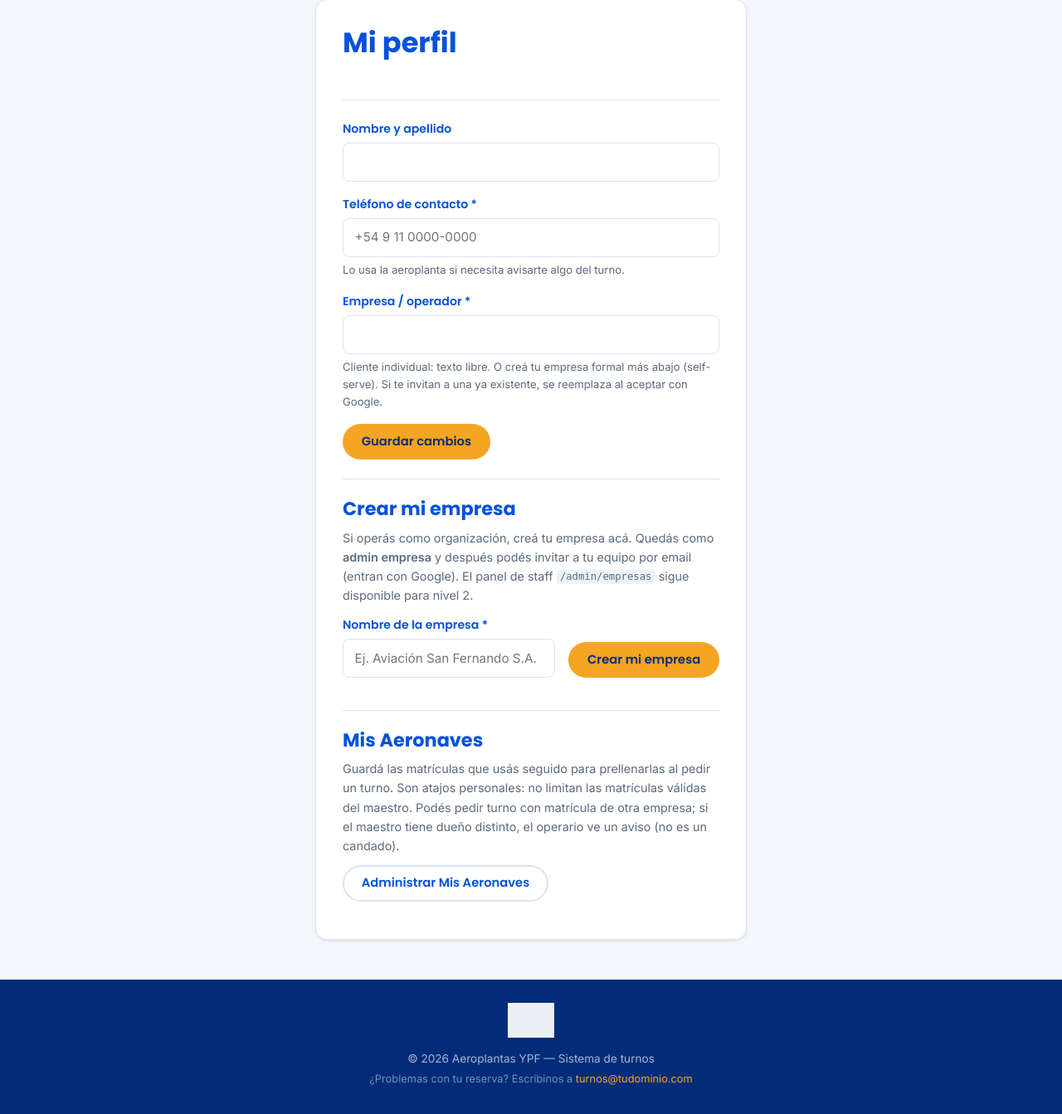
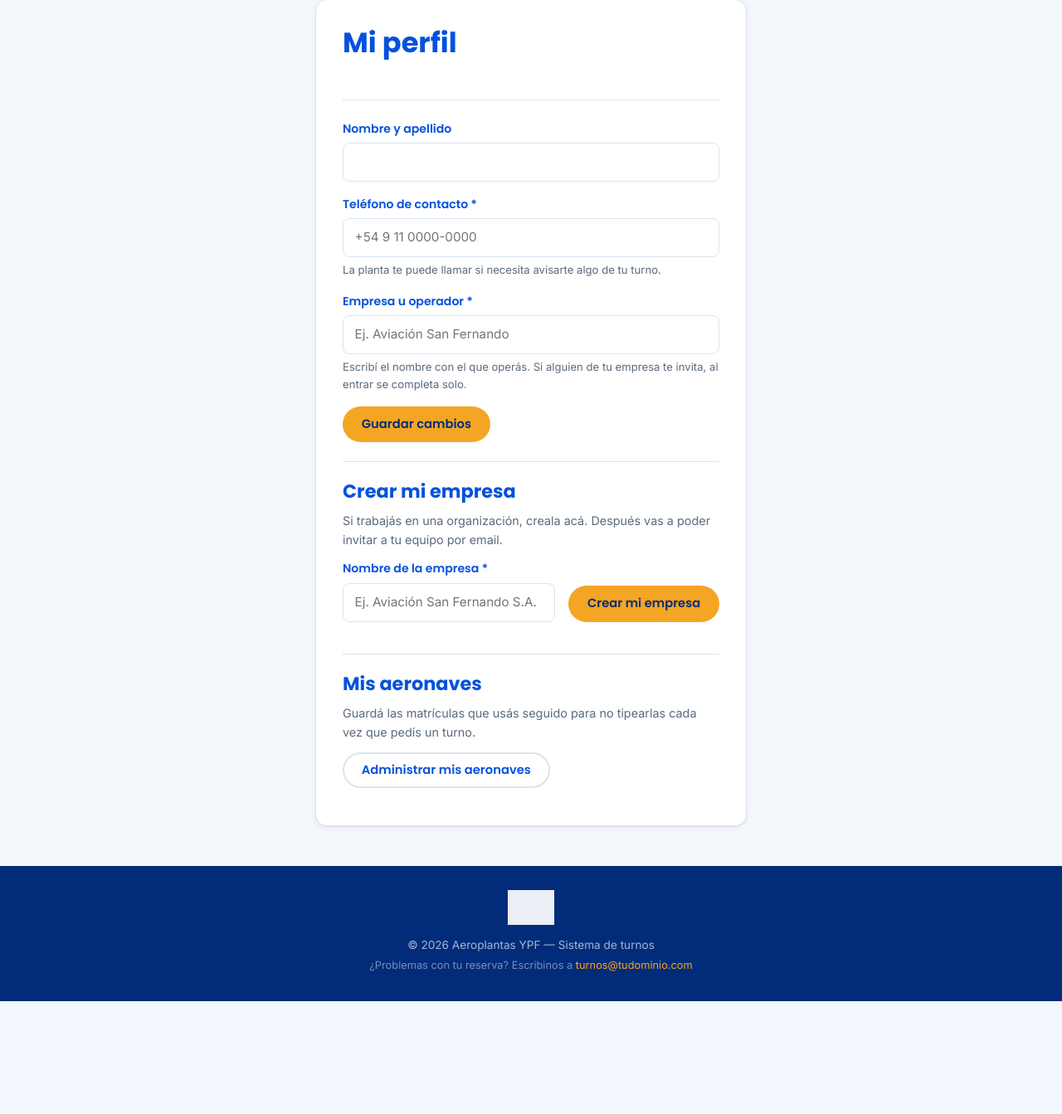
Before and after one commit to noguerafran-alt/TURNOS-YPF-AV-GRAL, a FastAPI app: template app/templates/perfil.html in a window 1280 px wide. Shown: the part 96-1439 px from the top of the page at 83% size. After the commit the page ends 1303 px from the top, so only its background shows below. Run offline with FastAPI, Linux system fonts and the light colour scheme; the template is opened without the code that fills it, so the values that code supplies are empty; grey boxes are pictures that could not be loaded.

Commit message:
Copy por rol: ayudas cliente-safe en perfil, turnos y aeronaves.
Reemplaza jerga staff (/admin/empresas, nivel 2, self-serve, admin empresa)
por los textos finales del handoff, con chips de estado en lenguaje humano.

```diff
--- a/app/static/js/agenda.js
+++ b/app/static/js/agenda.js
@@ -87,15 +87,15 @@
       if (fuelKnownBlock) fuelKnownBlock.hidden = false;
       if (combustibleDisplay) combustibleDisplay.value = data.combustible;
       if (fuelHint) {
-        fuelHint.textContent = 'Combustible bloqueado según listado (readonly).';
+        fuelHint.textContent = 'El combustible sale de la matrícula. Si no coincide, avisá en planta.';
         fuelHint.hidden = false;
       }
     } else {
       if (primeraCargaWarn) primeraCargaWarn.hidden = false;
       if (fuelHint) {
         fuelHint.textContent = fromPick
-          ? 'Matrícula de tu lista sin combustible en el maestro: primera carga.'
-          : 'Matrícula nueva o sin combustible conocido: el operario reconfirmará en planta.';
+          ? 'Es la primera vez que cargamos esta matrícula. En planta van a confirmar el combustible con vos.'
+          : 'Es la primera vez que cargamos esta matrícula. En planta van a confirmar el combustible con vos.';
         fuelHint.hidden = false;
       }
     }
--- a/app/templates/perfil.html
+++ b/app/templates/perfil.html
@@ -20,9 +20,14 @@
       <div>
         <strong>{{ user.display_name }}</strong>
         <p class="muted">{{ user.email }}</p>
-        {% if user.is_operador %}<span class="chip chip--admin">Operador</span>{% elif user.is_admin %}<span class="chip chip--admin">{{ user.role_label }}</span>{% endif %}
-        {% if user.is_miembro_empresa %}
-          <span class="chip chip--ok">{{ user.role_in_empresa_label }}</span>
+        {% if user.is_operador %}
+          <span class="chip chip--admin">Operador</span>
+        {% elif user.is_admin %}
+          <span class="chip chip--admin">{{ user.role_label }}</span>
+        {% elif user.is_admin_empresa %}
+          <span class="chip chip--ok">Administrás tu empresa</span>
+        {% elif user.is_miembro_empresa %}
+          <span class="chip chip--ok">Mi cuenta</span>
         {% endif %}
       </div>
     </div>
@@ -39,18 +44,18 @@
         <label for="phone">Teléfono de contacto *</label>
         <input type="tel" id="phone" name="phone" value="{{ user.phone }}" maxlength="40" required
                placeholder="+54 9 11 0000-0000" />
-        <p class="hint">Lo usa la aeroplanta si necesita avisarte algo del turno.</p>
+        <p class="hint">La planta te puede llamar si necesita avisarte algo de tu turno.</p>
       </div>
 
       <div class="field">
-        <label for="company">Empresa / operador *</label>
+        <label for="company">Empresa u operador *</label>
         {% if empresa %}
           <input type="text" id="company" name="company" value="{{ empresa.nombre }}" maxlength="160" readonly />
-          <p class="hint">Estás vinculado a la empresa formal <strong>{{ empresa.nombre }}</strong>
-            ({{ user.role_in_empresa_label }}). El nombre lo define la membresía.</p>
+          <p class="hint">Formás parte de <strong>{{ empresa.nombre }}</strong>. El nombre lo define tu organización.</p>
         {% else %}
-          <input type="text" id="company" name="company" value="{{ user.company }}" maxlength="160" required />
-          <p class="hint">Cliente individual: texto libre. O creá tu empresa formal más abajo (self-serve). Si te invitan a una ya existente, se reemplaza al aceptar con Google.</p>
+          <input type="text" id="company" name="company" value="{{ user.company }}" maxlength="160" required
+                 placeholder="Ej. Aviación San Fernando" />
+          <p class="hint">Escribí el nombre con el que operás. Si alguien de tu empresa te invita, al entrar se completa solo.</p>
         {% endif %}
       </div>
 
@@ -61,10 +66,7 @@
       <hr style="border:0;border-top:1px solid var(--border);margin:1.4rem 0" />
       <h2>Crear mi empresa</h2>
       <p class="muted">
-        Si operás como organización, creá tu empresa acá. Quedás como
-        <strong>admin empresa</strong> y después podés invitar a tu equipo por email
-        (entran con Google). El panel de staff <code>/admin/empresas</code> sigue
-        disponible para nivel 2.
+        Si trabajás en una organización, creala acá. Después vas a poder invitar a tu equipo por email.
       </p>
       <form method="post" action="/perfil/empresa/crear" class="form-row">
         <div class="field field--grow">
@@ -77,11 +79,11 @@
       </form>
     {% elif empresa and user.is_admin_empresa %}
       <hr style="border:0;border-top:1px solid var(--border);margin:1.4rem 0" />
-      <h2>Panel empresa</h2>
+      <h2>Invitar al equipo</h2>
       <p class="muted">
-        Invitá por email. Cuando la persona entre con Google usando ese mail,
-        queda dentro de <strong>{{ empresa.nombre }}</strong>.
+        Sos quien administra la empresa. Podés invitar compañeros por email; entran con su cuenta de Google.
       </p>
+      <p class="hint">Escribí el email de cada persona. Van a ver los turnos y aeronaves de la empresa.</p>
 
       <form method="post" action="/perfil/empresa/invitar" class="form-row">
         <div class="field">
@@ -91,11 +93,11 @@
         <div class="field">
           <label for="invite_role">Rol</label>
           <select id="invite_role" name="role_in_empresa">
-            <option value="usuario_empresa">Usuario empresa</option>
-            <option value="admin_empresa">Admin empresa</option>
+            <option value="usuario_empresa">Usuario</option>
+            <option value="admin_empresa">Administrador</option>
           </select>
         </div>
-        <button type="submit" class="btn btn--accent">Invitar</button>
+        <button type="submit" class="btn btn--accent">Invitar al equipo</button>
       </form>
 
       {% if pending_invites %}
@@ -106,7 +108,7 @@
             {% for inv in pending_invites %}
               <tr>
                 <td>{{ inv.email }}</td>
-                <td>{{ role_in_empresa_labels.get(inv.role_in_empresa, inv.role_in_empresa) }}</td>
+                <td>{% if inv.role_in_empresa == 'admin_empresa' %}Administrador{% else %}Usuario{% endif %}</td>
                 <td class="table__actions">
                   <form method="post" action="/perfil/empresa/invitaciones/{{ inv.id }}/cancelar">
                     <button type="submit" class="btn btn--sm btn--outline">Cancelar</button>
@@ -129,7 +131,7 @@
                   <strong>{{ m.display_name }}</strong>
                   <br /><span class="muted">{{ m.email }}</span>
                 </td>
-                <td>{{ m.role_in_empresa_label }}</td>
+                <td>{% if m.role_in_empresa == 'admin_empresa' %}Administrador{% else %}Usuario{% endif %}</td>
               </tr>
             {% endfor %}
           </tbody>
@@ -140,18 +142,15 @@
     {% elif empresa %}
       <hr style="border:0;border-top:1px solid var(--border);margin:1.4rem 0" />
       <h2>Tu empresa</h2>
-      <p>Formás parte de <strong>{{ empresa.nombre }}</strong> como {{ user.role_in_empresa_label }}.</p>
+      <p>Formás parte de <strong>{{ empresa.nombre }}</strong>.</p>
       {% if members %}
         <p class="muted">{{ members|length }} miembro{{ 's' if members|length != 1 else '' }}.</p>
       {% endif %}
     {% endif %}
 
     <hr style="border:0;border-top:1px solid var(--border);margin:1.4rem 0" />
-    <h2>Mis Aeronaves</h2>
-    <p class="muted">Guardá las matrículas que usás seguido para prellenarlas al pedir un turno.
-      Son atajos personales: no limitan las matrículas válidas del maestro.
-      Podés pedir turno con matrícula de otra empresa; si el maestro tiene dueño distinto,
-      el operario ve un aviso (no es un candado).</p>
-    <p><a class="btn btn--outline" href="/perfil/aeronaves">Administrar Mis Aeronaves</a></p>
+    <h2>Mis aeronaves</h2>
+    <p class="muted">Guardá las matrículas que usás seguido para no tipearlas cada vez que pedís un turno.</p>
+    <p><a class="btn btn--outline" href="/perfil/aeronaves">Administrar mis aeronaves</a></p>
   </div>
 {% endblock %}
```
Also changed, not shown: app/templates/agenda.html (+10 -11 lines), app/templates/mis_aeronaves.html (+9 -11 lines), app/templates/mis_turnos.html (+23 -4 lines).
